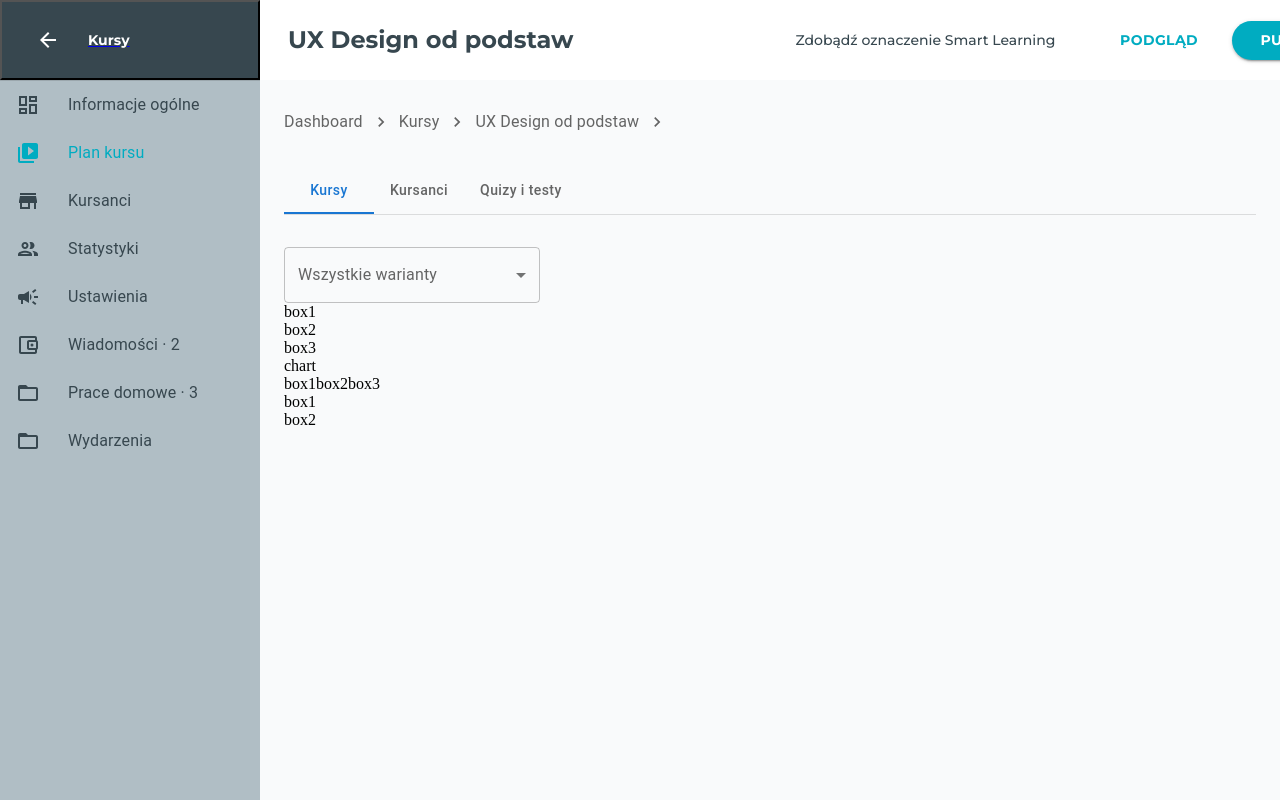
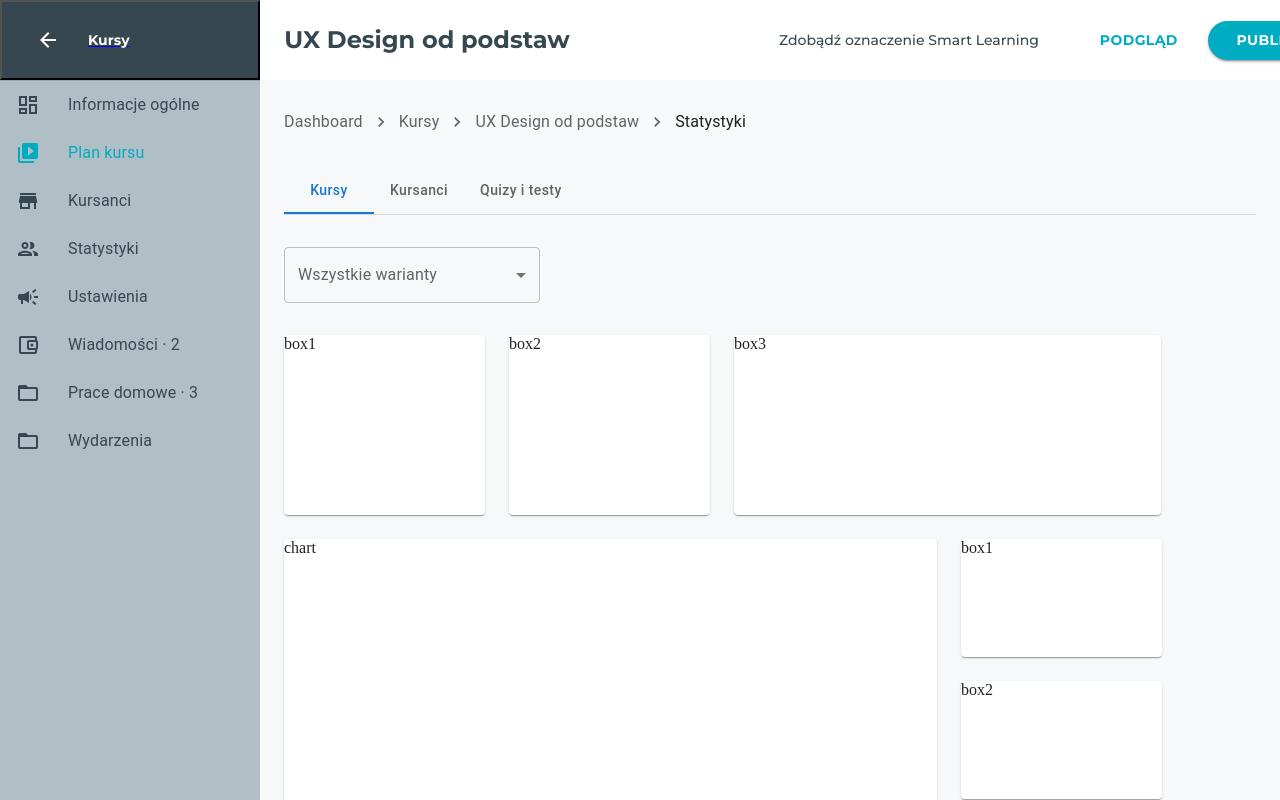
Before and after one commit to MishanyaZh/courses, a React (Create React App) app: page /courseplan in a window 1280 px wide. Shown: the top 800 px of the page. Built offline with nearby package versions, Linux system fonts and the light colour scheme.

Commit message:
StatisticsCourseList, footer

```diff
--- a/src/App.jsx
+++ b/src/App.jsx
@@ -10,7 +10,13 @@ import NotFoundPage from './views/NotFoundPage';
 
 function App() {
   return (
-    <div style={{ maxWidth: '1366px', margin: '0 auto' }}>
+    <div
+      style={{
+        maxWidth: '1366px',
+        margin: '0 auto',
+        background: 'rgba(245, 247, 248, 0.6)',
+      }}
+    >
       <Suspense fallback={null}>
         <Routes>
           <Route path="/" element={<Courses />} />
--- a/src/components/CoursePlan/Header/Header.jsx
+++ b/src/components/CoursePlan/Header/Header.jsx
@@ -28,7 +28,9 @@ const Header = () => {
         <Subtitle>UX Design od podstaw</Subtitle>
         <Descriptions>Zdobądź oznaczenie Smart Learning 󰋽 </Descriptions>
         <ButtonWhite variant="text">Podgląd</ButtonWhite>
-        <ButtonColor variant="contained">Publikuj</ButtonColor>
+        <ButtonColor style={{ marginRight: '24px' }} variant="contained">
+          Publikuj
+        </ButtonColor>
       </HeaderBox>
     </>
   );
--- a/src/components/CoursePlan/Header/Header.styled.jsx
+++ b/src/components/CoursePlan/Header/Header.styled.jsx
@@ -11,7 +11,7 @@ export const HeaderBox = styled.header`
 `;
 
 export const Descriptions = styled.div`
-  margin-left: 218px;
+  margin-left: 209px;
   margin-right: 40px;
   font-family: 'Montserrat';
   font-style: normal;
--- a/src/components/CoursePlan/Main/Main.jsx
+++ b/src/components/CoursePlan/Main/Main.jsx
@@ -5,6 +5,12 @@ import StatisticsCourse from '../StatisticsCourse/StatisticsCourse';
 
 import { Container } from '@mui/material';
 import { statisticsBread } from '../../../assets/breadcrumbsData';
+
+import { Divider } from '@mui/material';
+import {
+  Footer,
+  FooterContent,
+} from '../../../views/NewCourse/NewCourse.styled';
 
 const Main = () => {
   return (
@@ -19,9 +25,18 @@ const Main = () => {
       >
         <BreadcrumbsComponent
           breadData={statisticsBread}
-          title={'Statystyki'}
+          curent={'Statystyki'}
         />
         <StatisticsCourse />
+        <Footer style={{ marginTop: '67px' }}>
+          <Divider style={{ marginLeft: '24px' }} />
+          <FooterContent>
+            <div>© Learning Space</div>
+            <div>
+              Regulamin · Polityka prywatności · Polityka plików cookies
+            </div>
+          </FooterContent>
+        </Footer>
       </Container>
     </>
   );
--- a/src/components/CoursePlan/StatisticsCourseList/StatisticsCourseList.jsx
+++ b/src/components/CoursePlan/StatisticsCourseList/StatisticsCourseList.jsx
@@ -1,28 +1,40 @@
 import React from 'react';
 import StatisticForm from '../StatisticForm/StatisticForm';
+import {
+  Rating,
+  SoldCourses,
+  Row,
+  Chart,
+  CardsBox,
+  Statistic,
+  Column,
+  Progress,
+} from './StatisticsCourseList.styled';
 
 const StatisticsCourseList = () => {
   return (
-    <div>
+    <>
       <StatisticForm />
-      <div>
-        <div>box1</div>
-        <div>box2</div>
-        <div>box3</div>
-      </div>
-      <div>
-        <div>chart</div>
-        <div>
-          <dvi>box1</dvi>
-          <dvi>box2</dvi>
-          <dvi>box3</dvi>
-        </div>
-      </div>
-      <div>
-        <div>box1</div>
-        <div>box2</div>
-      </div>
-    </div>
+      <CardsBox>
+        <Row>
+          <SoldCourses>box1</SoldCourses>
+          <SoldCourses>box2</SoldCourses>
+          <Rating>box3</Rating>
+        </Row>
+        <Row>
+          <Chart>chart</Chart>
+          <Column>
+            <Statistic>box1</Statistic>
+            <Statistic>box2</Statistic>
+            <Statistic>box3</Statistic>
+          </Column>
+        </Row>
+        <Row>
+          <Progress>box1</Progress>
+          <Progress>box2</Progress>
+        </Row>
+      </CardsBox>
+    </>
   );
 };
 
--- /dev/null
+++ b/src/components/CoursePlan/StatisticsCourseList/StatisticsCourseList.styled.jsx
@@ -0,0 +1,47 @@
+import styled from '@emotion/styled';
+import Paper from '@mui/material/Paper';
+
+export const CardsBox = styled.div`
+  margin-top: 32px;
+`;
+export const Row = styled.div`
+  display: flex;
+  flex-direction: row;
+  margin-bottom: 24px;
+`;
+
+export const SoldCourses = styled(Paper)`
+  width: 201px;
+  height: 180px;
+  margin-right: 24px;
+`;
+
+export const Rating = styled(Paper)`
+  width: 427px;
+  height: 180px;
+  margin-right: 24px;
+`;
+export const Chart = styled(Paper)`
+  width: 653px;
+  height: 400px;
+  margin-right: 24px;
+`;
+
+export const Column = styled.div`
+  display: flex;
+  flex-direction: column;
+`;
+
+export const Statistic = styled(Paper)`
+  width: 201px;
+  height: 118px;
+  margin-bottom: 24px;
+  &:last-child {
+    margin-bottom: 0px;
+  }
+`;
+export const Progress = styled(Paper)`
+  width: 427px;
+  height: 268px;
+  margin-right: 24px;
+`;
--- a/src/views/CoursePlan/CoursePlan.jsx
+++ b/src/views/CoursePlan/CoursePlan.jsx
@@ -3,9 +3,7 @@ import React from 'react';
 import MenuCoursesPlan from '../../components/CoursePlan/MenuCoursesPlan/MenuCoursesPlan';
 import Header from '../../components/CoursePlan/Header/Header';
 import Main from '../../components/CoursePlan/Main/Main';
-import { Footer, FooterContent } from '../NewCourse/NewCourse.styled';
 import { MainBox } from './CoursePlan.styled';
-import { Divider } from '@mui/material';
 
 const CoursePlan = () => {
   return (
@@ -15,13 +13,6 @@ const CoursePlan = () => {
         <MenuCoursesPlan />
         <Main />
       </MainBox>
-      <Footer>
-        <Divider style={{ marginLeft: '24px' }} />
-        <FooterContent>
-          <div>© Learning Space</div>
-          <div>Regulamin · Polityka prywatności · Polityka plików cookies</div>
-        </FooterContent>
-      </Footer>
     </>
   );
 };
--- a/src/views/NewCourse/NewCourse.jsx
+++ b/src/views/NewCourse/NewCourse.jsx
@@ -38,7 +38,7 @@ const NewCourse = () => {
             <Form />
           </BoxMaim>
         </Maim>
-        <Footer>
+        <Footer style={{ width: '1314px' }}>
           <Divider style={{ marginLeft: '24px' }} />
           <FooterContent>
             <div>© Learning Space</div>
--- a/src/views/NewCourse/NewCourse.styled.jsx
+++ b/src/views/NewCourse/NewCourse.styled.jsx
@@ -42,7 +42,7 @@ export const BoxMaim = styled.div`
 `;
 
 export const Footer = styled.footer`
-  width: 1314px;
+  /* width: 1314px; */
   height: 96px;
   margin-top: 80px;
   background: rgba(245, 247, 248, 0.6);
```
Also changed, not shown: 1 other file (tests, documents, lock files or other folders).
